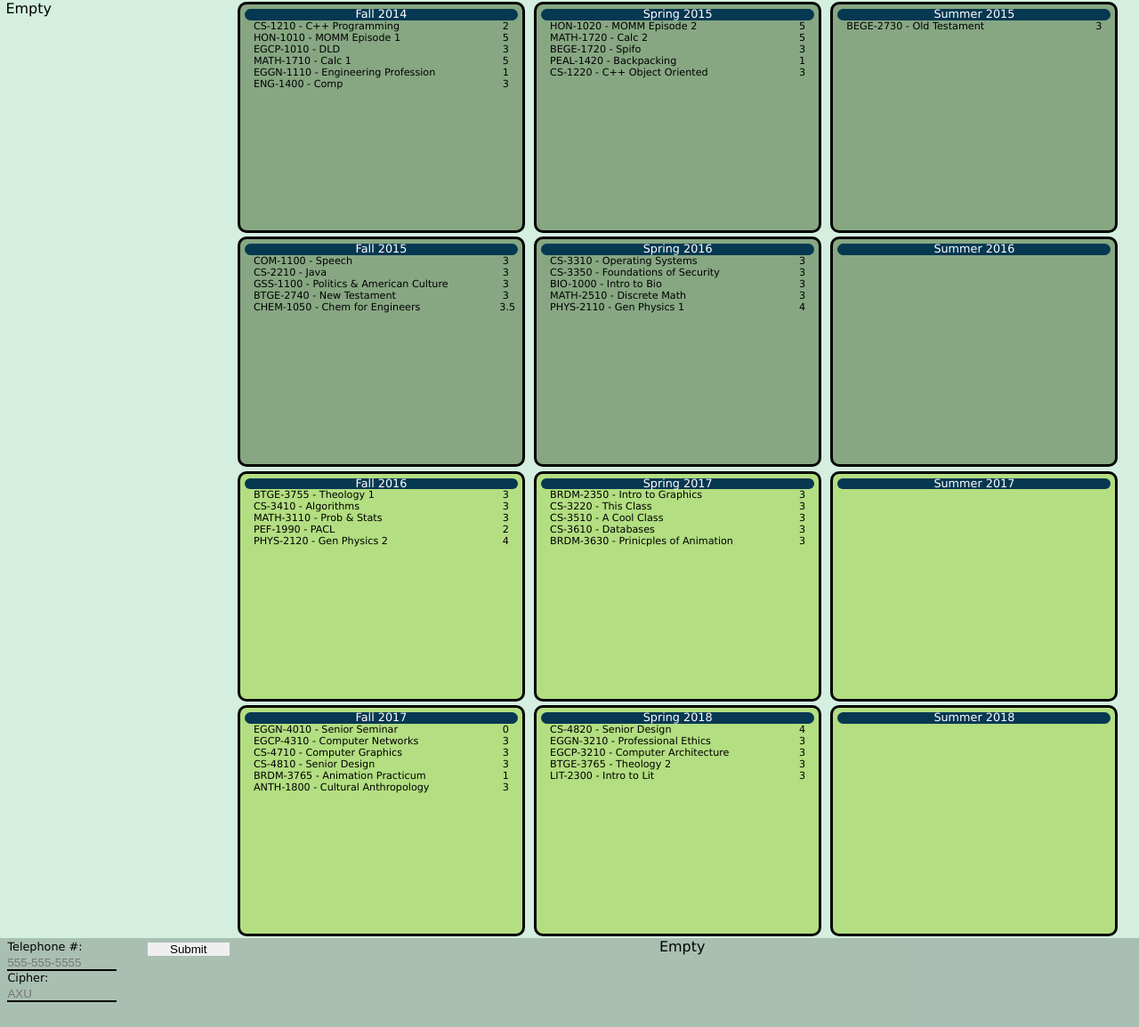
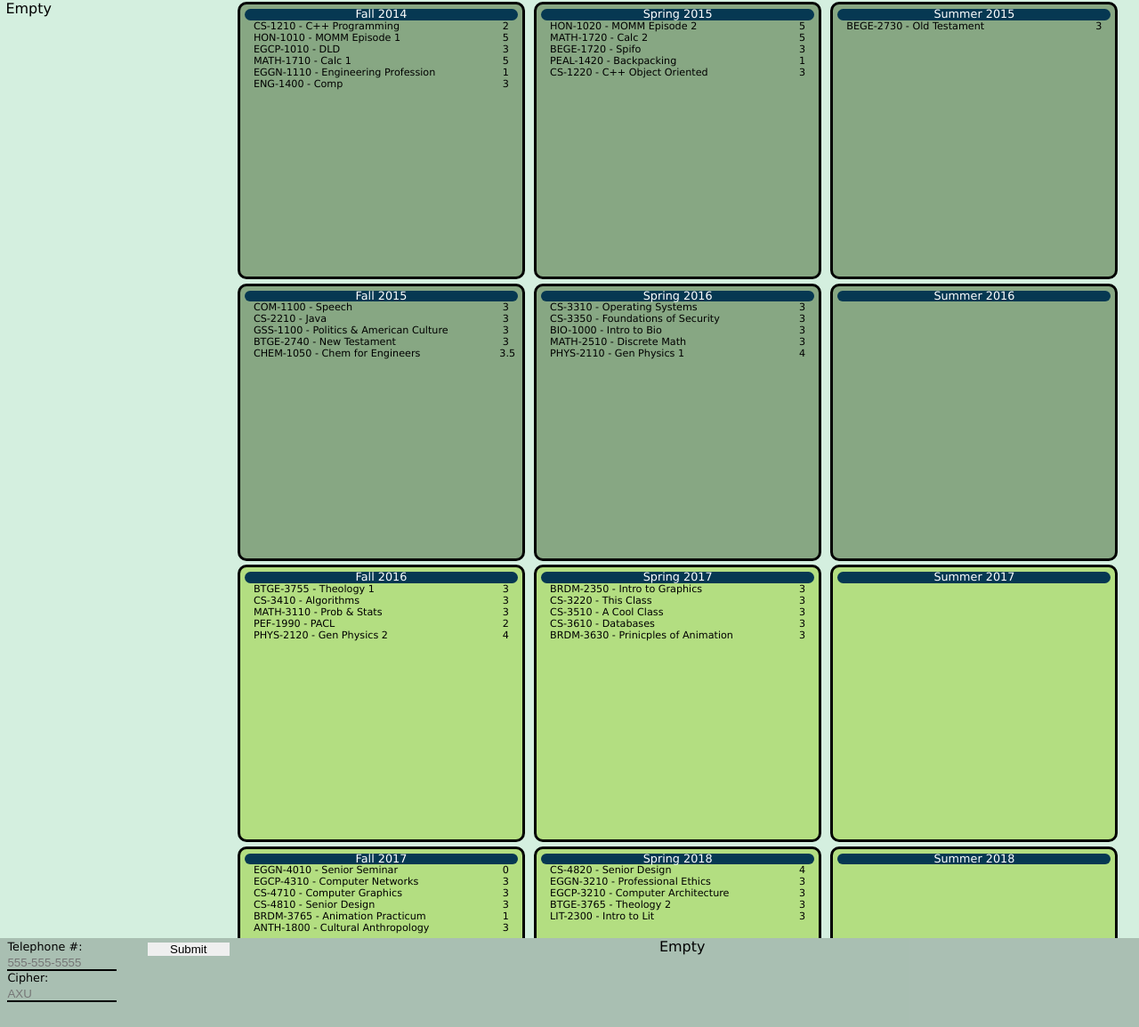
Before and after one commit to JesseRussell107/WebAppsProject2, a PHP site: page /Project2.html in a window 1280 px wide. Shown: the part 62-1217 px from the top of the page at 89% size. Run offline with PHP 8.4, Linux system fonts and the light colour scheme.

Commit message:
Changed row height to show off scroll bar

```diff
--- a/RLJRWebAppsProj2/public_html/css/Project2.css
+++ b/RLJRWebAppsProj2/public_html/css/Project2.css
@@ -104,7 +104,7 @@ body {
 /** Course table **/
 
 .row{
-    height: 25%;
+    height: 30%;
     padding: 0.2%;
 }
 
```
